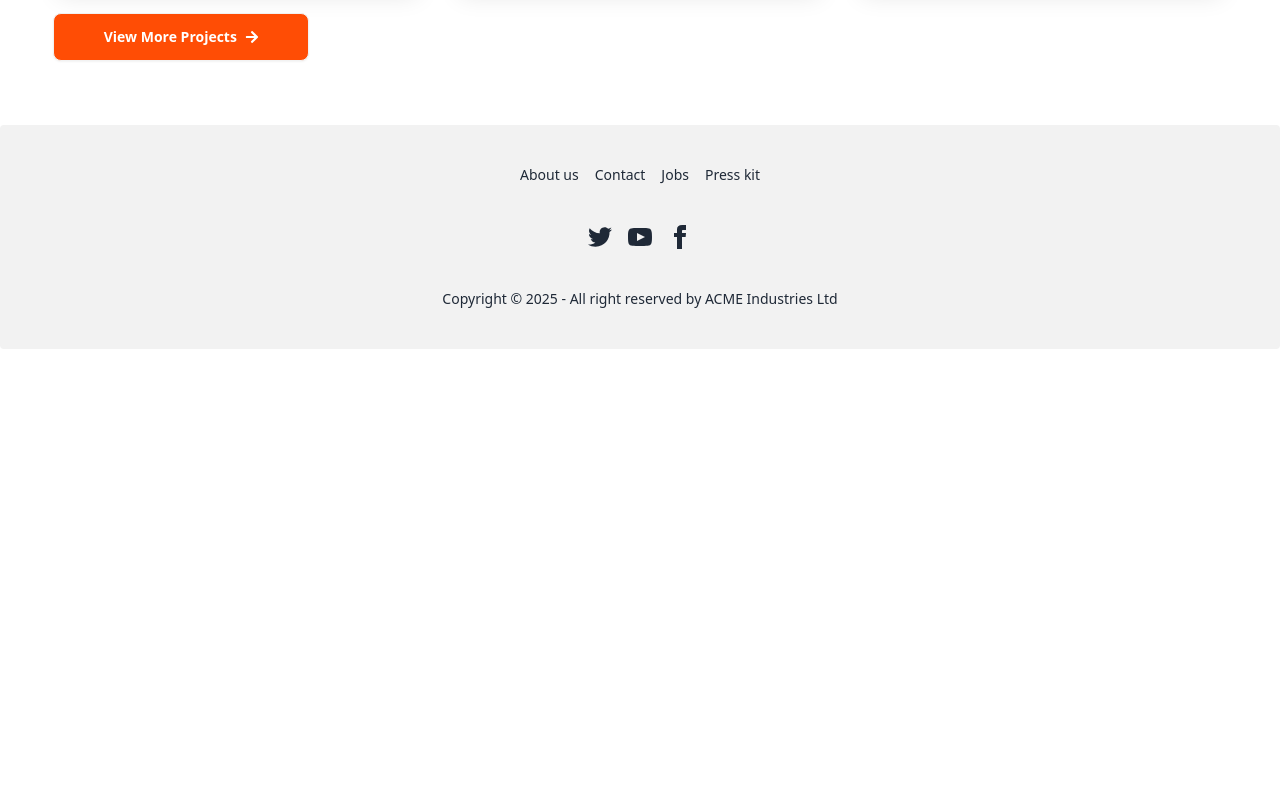
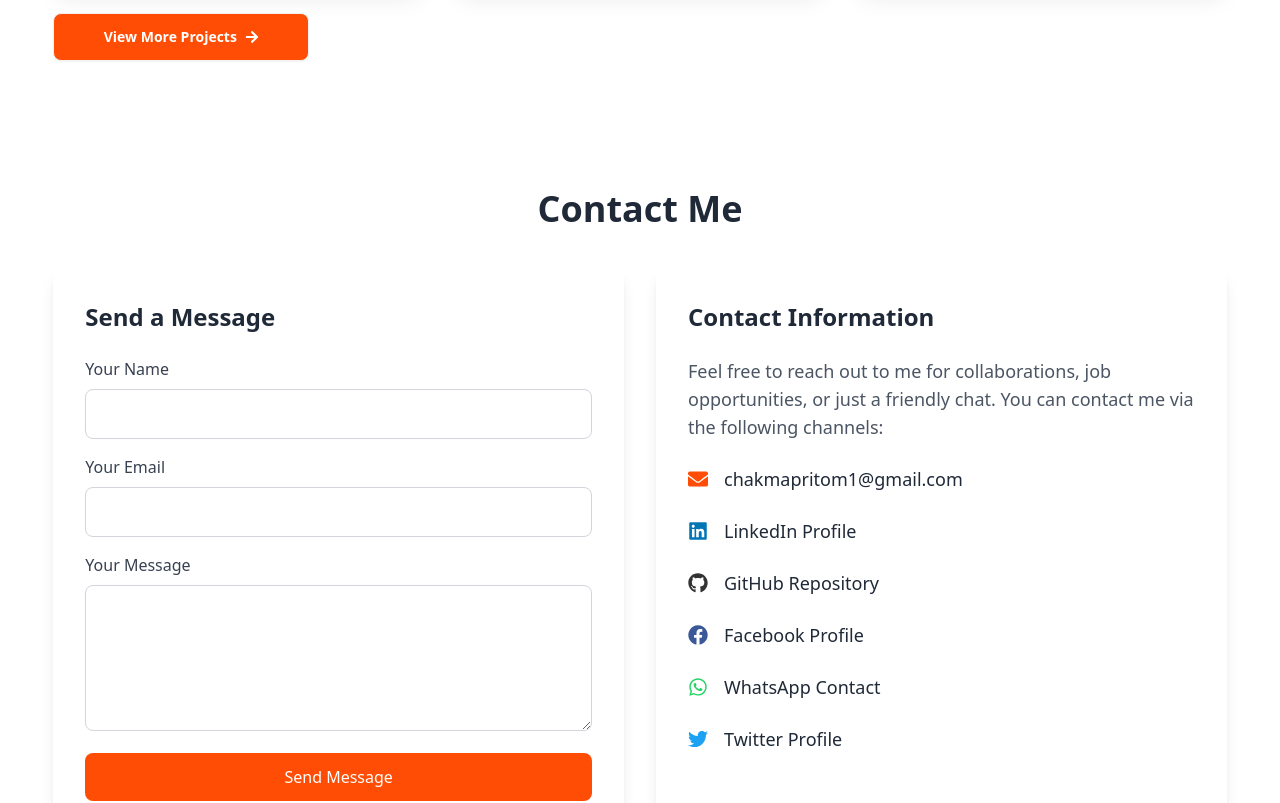
Before and after one commit to PritomChakma/My-Portfolio-Pritom-Chakma, a React (Vite) app: page / in a window 1280 px wide. Shown: the part 2420-3223 px from the top of the page. Before the commit the page ends 2769 px from the top, so only its background shows below. Built offline with nearby package versions, Linux system fonts and the light colour scheme.

Commit message:
added footer

```diff
--- /dev/null
+++ b/src/Contact/ContactMe.jsx
@@ -0,0 +1,167 @@
+import React, { useState } from "react";
+import { FaEnvelope, FaLinkedin, FaGithub, FaFacebook, FaTwitter, FaWhatsapp } from "react-icons/fa"; // Social Media Icons
+import { Link } from "react-router-dom";
+
+const ContactMe = () => {
+  const [formData, setFormData] = useState({
+    name: "",
+    email: "",
+    message: "",
+  });
+
+  const handleChange = (e) => {
+    const { name, value } = e.target;
+    setFormData({
+      ...formData,
+      [name]: value,
+    });
+  };
+
+  const handleSubmit = (e) => {
+    e.preventDefault();
+    // You can add your form submission logic here (like sending an email)
+    alert("Message Sent!");
+  };
+
+  return (
+    <section className="w-11/12 mx-auto py-16" id="contact">
+      <h2 className="text-4xl font-extrabold text-center mb-10 text-gray-800">Contact Me</h2>
+
+      <div className="flex flex-col lg:flex-row gap-8">
+        {/* Contact Form */}
+        <div className="flex-1 bg-white p-8 rounded-lg shadow-lg transition-all duration-300 hover:shadow-2xl">
+          <h3 className="text-2xl font-semibold text-gray-800 mb-6">Send a Message</h3>
+          <form onSubmit={handleSubmit}>
+            <div className="mb-4">
+              <label htmlFor="name" className="text-gray-700">Your Name</label>
+              <input
+                type="text"
+                id="name"
+                name="name"
+                value={formData.name}
+                onChange={handleChange}
+                className="w-full p-3 mt-2 border border-gray-300 rounded-lg focus:outline-none focus:ring-2 focus:ring-[#ff4d05]"
+                required
+              />
+            </div>
+            <div className="mb-4">
+              <label htmlFor="email" className="text-gray-700">Your Email</label>
+              <input
+                type="email"
+                id="email"
+                name="email"
+                value={formData.email}
+                onChange={handleChange}
+                className="w-full p-3 mt-2 border border-gray-300 rounded-lg focus:outline-none focus:ring-2 focus:ring-[#ff4d05]"
+                required
+              />
+            </div>
+            <div className="mb-4">
+              <label htmlFor="message" className="text-gray-700">Your Message</label>
+              <textarea
+                id="message"
+                name="message"
+                value={formData.message}
+                onChange={handleChange}
+                rows="5"
+                className="w-full p-3 mt-2 border border-gray-300 rounded-lg focus:outline-none focus:ring-2 focus:ring-[#ff4d05]"
+                required
+              ></textarea>
+            </div>
+            <button
+              type="submit"
+              className="w-full bg-[#ff4d05] text-white py-3 rounded-lg hover:bg-[#e14b05] transition-all"
+            >
+              Send Message
+            </button>
+          </form>
+        </div>
+
+        {/* Contact Info */}
+        <div className="flex-1 bg-white p-8 rounded-lg shadow-lg transition-all duration-300 hover:shadow-2xl">
+          <h3 className="text-2xl font-semibold text-gray-800 mb-6">Contact Information</h3>
+          <p className="text-lg text-gray-600 mb-6">
+            Feel free to reach out to me for collaborations, job opportunities, or just a friendly chat. You can contact me via the following channels:
+          </p>
+
+          <div className="space-y-6">
+            {/* Email */}
+            <div className="flex items-center space-x-4">
+              <FaEnvelope className="text-[#ff4d05] text-xl" />
+              <Link to="mailto:chakmapritom1@gmail.com" className="text-gray-800 hover:text-[#ff4d05] font-medium text-lg">
+                chakmapritom1@gmail.com
+              </Link>
+            </div>
+
+            {/* LinkedIn */}
+            <div className="flex items-center space-x-4">
+              <FaLinkedin className="text-[#0077b5] text-xl" />
+              <Link
+                to="https://www.linkedin.com/in/pritomchakma/"
+                target="_blank"
+                rel="noopener noreferrer"
+                className="text-gray-800 hover:text-[#0077b5] font-medium text-lg"
+              >
+                LinkedIn Profile
+              </Link>
+            </div>
+
+            {/* GitHub */}
+            <div className="flex items-center space-x-4">
+              <FaGithub className="text-[#333] text-xl" />
+              <Link
+                to="https://github.com/PritomChakma"
+                target="_blank"
+                rel="noopener noreferrer"
+                className="text-gray-800 hover:text-[#333] font-medium text-lg"
+              >
+                GitHub Repository
+              </Link>
+            </div>
+
+            {/* Facebook */}
+            <div className="flex items-center space-x-4">
+              <FaFacebook className="text-[#3b5998] text-xl" />
+              <Link
+                to="https://web.facebook.com/pritom.chakma.716/"
+                target="_blank"
+                rel="noopener noreferrer"
+                className="text-gray-800 hover:text-[#3b5998] font-medium text-lg"
+              >
+                Facebook Profile
+              </Link>
+            </div>
+
+            {/* WhatsApp */}
+            <div className="flex items-center space-x-4">
+              <FaWhatsapp className="text-[#25D366] text-xl" />
+              <Link
+                to="https://wa.me/01613776556"
+                target="_blank"
+                rel="noopener noreferrer"
+                className="text-gray-800 hover:text-[#25D366] font-medium text-lg"
+              >
+                WhatsApp Contact
+              </Link>
+            </div>
+
+            {/* Twitter (New Addition) */}
+            <div className="flex items-center space-x-4">
+              <FaTwitter className="text-[#1DA1F2] text-xl" />
+              <Link
+                to="https://twitter.com/pritomchakma"
+                target="_blank"
+                rel="noopener noreferrer"
+                className="text-gray-800 hover:text-[#1DA1F2] font-medium text-lg"
+              >
+                Twitter Profile
+              </Link>
+            </div>
+          </div>
+        </div>
+      </div>
+    </section>
+  );
+};
+
+export default ContactMe;
--- a/src/Page/Home/Home.jsx
+++ b/src/Page/Home/Home.jsx
@@ -3,6 +3,7 @@ import Projects from "../../Projects/Projects";
 import About from "../About/About";
 import Skills from "../Skills/Skills";
 import Hero from "./Hero/Hero";
+import ContactMe from "../../Contact/ContactMe";
 
 const Home = () => {
   return (
@@ -18,6 +19,9 @@ const Home = () => {
 
       {/* Projects section */}
       <Projects></Projects>
+
+      {/* Contact Section */}
+      <ContactMe></ContactMe>
     </div>
   );
 };
--- a/src/Share/Footer/Footer.jsx
+++ b/src/Share/Footer/Footer.jsx
@@ -1,56 +1,58 @@
-import React from 'react';
+import React from "react";
+import { FaGithub, FaLinkedin, FaEnvelope, FaFacebook, FaTwitter, FaWhatsapp } from "react-icons/fa"; // Social Media Icons
+import { Link } from "react-router-dom";
 
 const Footer = () => {
-    return (
-        <footer className="footer footer-center bg-base-200 text-base-content rounded p-10">
-  <nav className="grid grid-flow-col gap-4">
-    <a className="link link-hover">About us</a>
-    <a className="link link-hover">Contact</a>
-    <a className="link link-hover">Jobs</a>
-    <a className="link link-hover">Press kit</a>
-  </nav>
-  <nav>
-    <div className="grid grid-flow-col gap-4">
-      <a>
-        <svg
-          xmlns="http://www.w3.org/2000/svg"
-          width="24"
-          height="24"
-          viewBox="0 0 24 24"
-          className="fill-current">
-          <path
-            d="M24 4.557c-.883.392-1.832.656-2.828.775 1.017-.609 1.798-1.574 2.165-2.724-.951.564-2.005.974-3.127 1.195-.897-.957-2.178-1.555-3.594-1.555-3.179 0-5.515 2.966-4.797 6.045-4.091-.205-7.719-2.165-10.148-5.144-1.29 2.213-.669 5.108 1.523 6.574-.806-.026-1.566-.247-2.229-.616-.054 2.281 1.581 4.415 3.949 4.89-.693.188-1.452.232-2.224.084.626 1.956 2.444 3.379 4.6 3.419-2.07 1.623-4.678 2.348-7.29 2.04 2.179 1.397 4.768 2.212 7.548 2.212 9.142 0 14.307-7.721 13.995-14.646.962-.695 1.797-1.562 2.457-2.549z"></path>
-        </svg>
-      </a>
-      <a>
-        <svg
-          xmlns="http://www.w3.org/2000/svg"
-          width="24"
-          height="24"
-          viewBox="0 0 24 24"
-          className="fill-current">
-          <path
-            d="M19.615 3.184c-3.604-.246-11.631-.245-15.23 0-3.897.266-4.356 2.62-4.385 8.816.029 6.185.484 8.549 4.385 8.816 3.6.245 11.626.246 15.23 0 3.897-.266 4.356-2.62 4.385-8.816-.029-6.185-.484-8.549-4.385-8.816zm-10.615 12.816v-8l8 3.993-8 4.007z"></path>
-        </svg>
-      </a>
-      <a>
-        <svg
-          xmlns="http://www.w3.org/2000/svg"
-          width="24"
-          height="24"
-          viewBox="0 0 24 24"
-          className="fill-current">
-          <path
-            d="M9 8h-3v4h3v12h5v-12h3.642l.358-4h-4v-1.667c0-.955.192-1.333 1.115-1.333h2.885v-5h-3.808c-3.596 0-5.192 1.583-5.192 4.615v3.385z"></path>
-        </svg>
-      </a>
-    </div>
-  </nav>
-  <aside>
-    <p>Copyright © {new Date().getFullYear()} - All right reserved by ACME Industries Ltd</p>
-  </aside>
-</footer>
-    );
+  return (
+    <footer className="bg-gray-900 text-white py-12 mt-16">
+      <div className="w-11/12 mx-auto flex flex-col lg:flex-row justify-between items-center">
+        {/* Left Side - About Me Section */}
+        <div className="flex flex-col items-center lg:items-start mb-8 lg:mb-0">
+          <h3 className="text-3xl font-bold text-[#ff4d05] mb-4">Pritom Chakma</h3>
+          <p className="text-lg text-gray-400 mb-4">
+            A passionate Front-End Developer. Let's create something amazing together!
+          </p>
+          <div className="flex space-x-6 mt-4">
+            {/* Social Media Icons */}
+            <Link to="https://github.com/PritomChakma" target="_blank" rel="noopener noreferrer">
+              <FaGithub className="text-2xl hover:text-[#333]" />
+            </Link>
+            <Link to="https://www.linkedin.com/in/pritomchakma/" target="_blank" rel="noopener noreferrer">
+              <FaLinkedin className="text-2xl hover:text-[#0077b5]" />
+            </Link>
+            <Link  to="https://web.facebook.com/pritom.chakma.716/" target="_blank" rel="noopener noreferrer">
+              <FaFacebook className="text-2xl hover:text-[#3b5998]" />
+            </Link>
+
+            <Link to="https://wa.me/01613776556" target="_blank" rel="noopener noreferrer">
+              <FaWhatsapp className="text-2xl hover:text-[#25D366]" />
+            </Link>
+          </div>
+        </div>
+
+        {/* Right Side - Quick Links Section */}
+        <div className="flex flex-col items-center lg:items-end">
+          <h4 className="text-2xl font-semibold text-[#ff4d05] mb-4">Quick Links</h4>
+          <div className="space-y-2">
+            <Link to="/about" className="text-gray-400 hover:text-[#ff4d05]">
+              About Me
+            </Link>
+            <Link to="/projects" className="text-gray-400 hover:text-[#ff4d05]">
+              My Projects
+            </Link>
+            <Link to="/contact" className="text-gray-400 hover:text-[#ff4d05]">
+              Contact Me
+            </Link>
+          </div>
+        </div>
+      </div>
+
+      {/* Bottom Section - Copyright */}
+      <div className="mt-8 text-center text-gray-400">
+        <p>&copy; 2025 Pritom Chakma. All rights reserved.</p>
+      </div>
+    </footer>
+  );
 };
 
 export default Footer;
```
